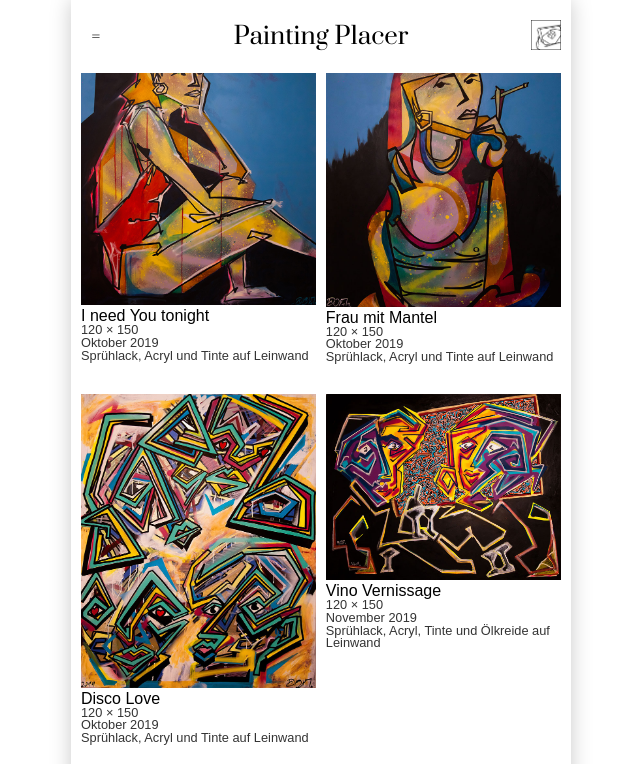
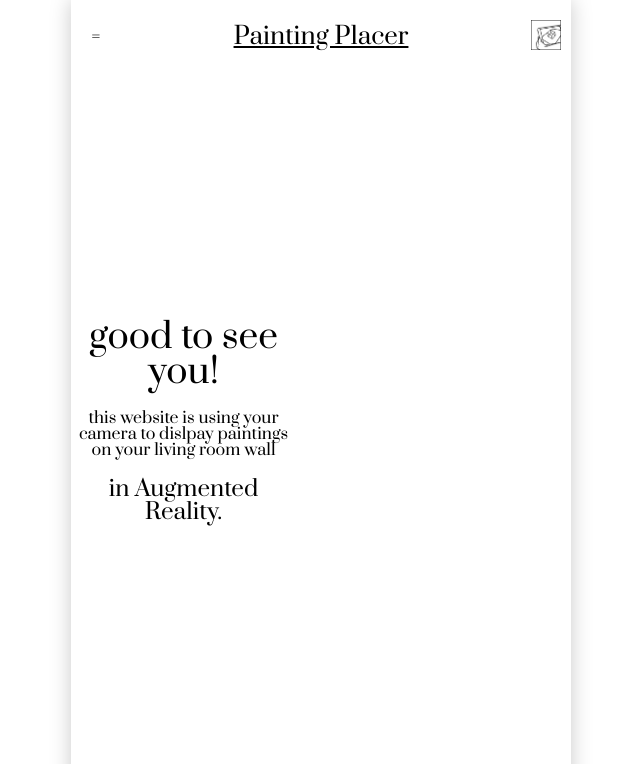
Before and after one commit to iar5/augmented-painting, a Vue app: page / in a window 1280 px wide. Shown: the top 764 px of the page, without its empty margins (319-959 px from the left). Built offline with nearby package versions, Linux system fonts and the light colour scheme.

Commit message:
update vue3

```diff
--- /dev/null
+++ b/babel.config.js
@@ -0,0 +1,5 @@
+module.exports = {
+  presets: [
+    '@vue/cli-plugin-babel/preset'
+  ]
+}
--- /dev/null
+++ b/public/style/components.css
@@ -0,0 +1,15 @@
+.pointer{
+    cursor: pointer
+}
+.bold{
+    font-weight: bold
+}
+.bolder{
+    font-weight: bolder
+}
+.italic{
+    font-style: italic
+}
+.underline{
+    text-decoration: underline
+}
--- a/src/main.js
+++ b/src/main.js
@@ -1,9 +1,4 @@
-import Vue from 'vue'
+import { createApp } from 'vue'
 import App from './vue/App.vue'
 
-Vue.config.productionTip = false
-
-
-new Vue({
-  render: h => h(App),
-}).$mount('#app')
+createApp(App).mount('#app')
--- a/src/vue/App.vue
+++ b/src/vue/App.vue
@@ -2,11 +2,10 @@
   <div id="app">
     <Header/>
     <main>
-      <PaintingList/>
-      <!--swiper :slides-per-view="2" :space-between="50" @swiper="onSwiper" @slideChange="onSlideChange">
+      <swiper :slides-per-view="2" :space-between="50" @swiper="onSwiper" @slideChange="onSlideChange">
         <swiper-slide><Landing/></swiper-slide>
         <swiper-slide><PaintingList/></swiper-slide>
-      </swiper-->
+      </swiper>
     </main>
     <Footer/>
     <ArControler/>
@@ -56,6 +55,8 @@
 </script>
 
 <style lang="scss">
+@import url("/style/components.css");
+
 html, body{
 	width: 100%;
 	height: 100%;
@@ -68,6 +69,7 @@
   box-shadow: 0 0 20px rgba(0, 0, 0, 0.21);
   box-sizing: border-box;
   min-height: 100%;
+  overflow-x: hidden;
 }
 main{
   height: 100%;
--- a/src/vue/Header.vue
+++ b/src/vue/Header.vue
@@ -5,9 +5,9 @@
 
     <div id="headercontent">
       <div id="headerline">
-        <div @click="showNav = !showNav">=</div>
-        <h1>Painting Placer</h1>
-        <div><img src="/aricon.png" @click="openXR()"></div>
+        <div @click="showNav = !showNav" class="pointer">=</div>
+        <h1 class="underline">Painting Placer</h1>
+        <div class="pointer"><img src="/aricon.png" @click="openXR()"></div>
       </div>
 
       <nav v-show="showNav">
```
Also changed, not shown: package.json (+12 -21 lines), 1 other file (tests, documents, lock files or other folders).
